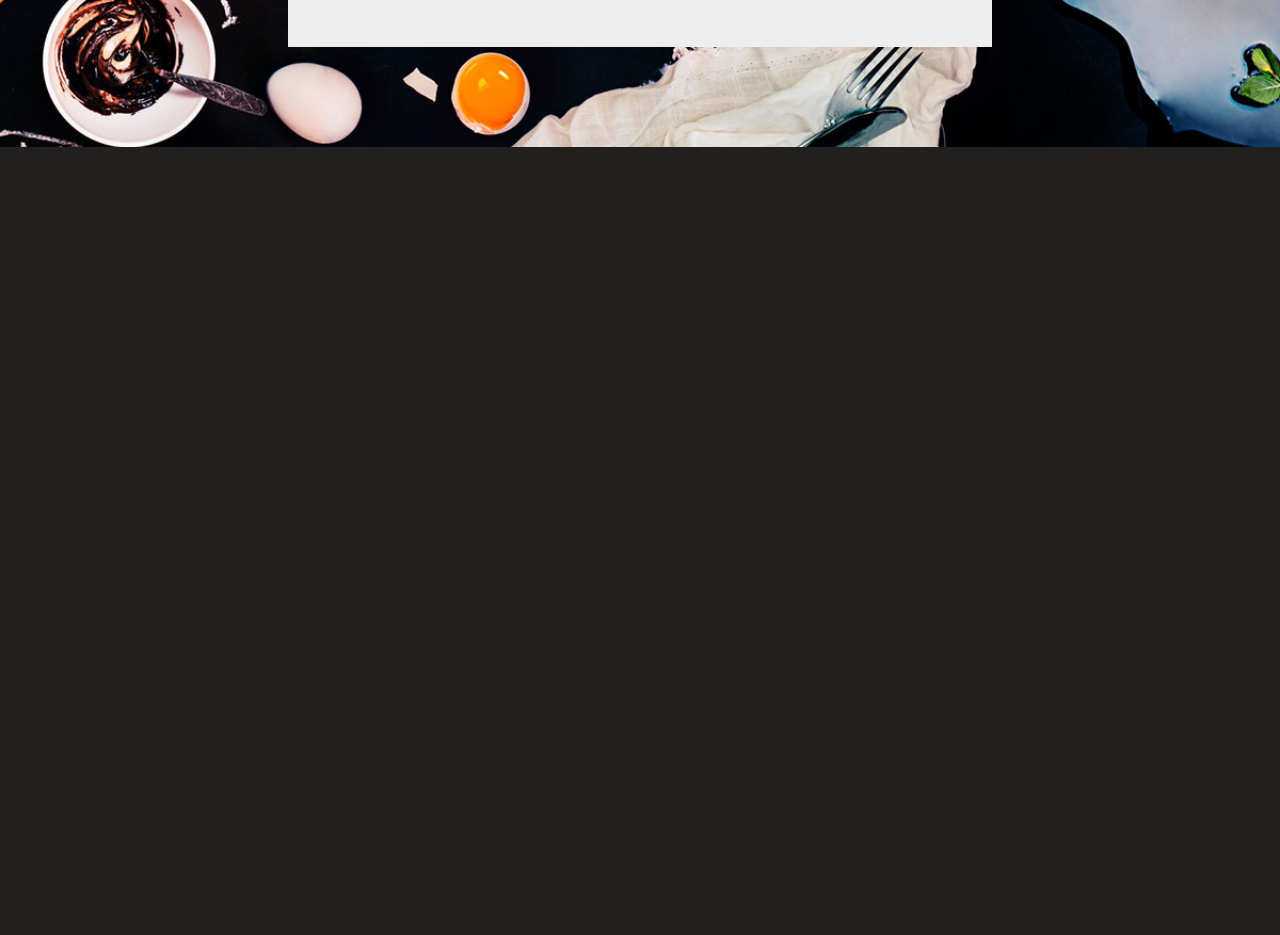
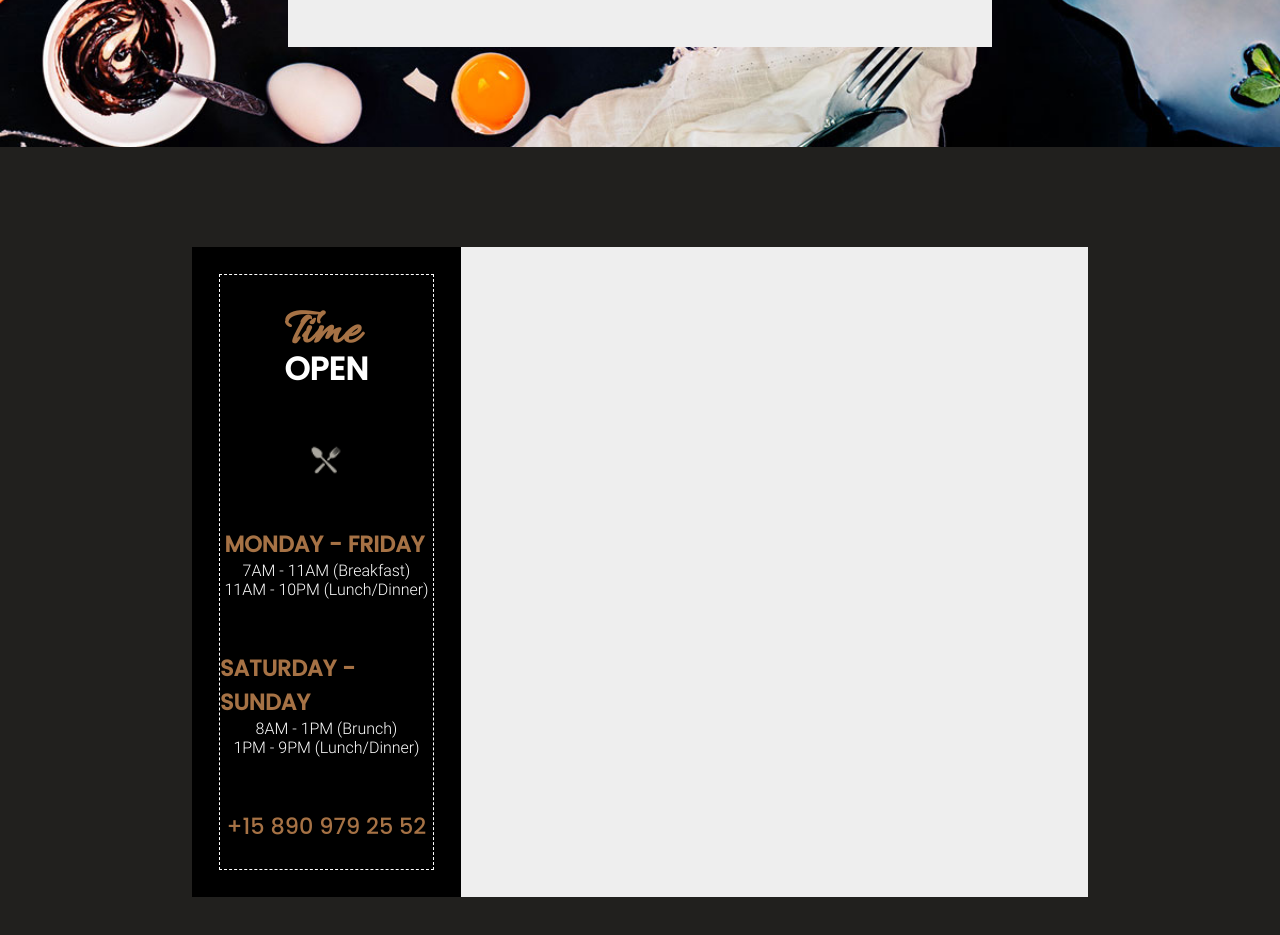
Before and after one commit to jeyson08/le-resto, a plain HTML site: page index.html in a window 1280 px wide. Shown: the part 2656-3591 px from the top of the page. Before the commit the page ends 2903 px from the top, so only its background shows below. Drawn offline with Linux system fonts and the light colour scheme.

Commit message:
booking-left

```diff
--- a/assets/styles/_settings.scss
+++ b/assets/styles/_settings.scss
@@ -17,6 +17,8 @@ $color1: #a67245;
 $color2: #eeeeee;
 $color3: #a9a69e;
 $color4: #21201e;
+$color5: black;
+$color6: white;
 $font1: "allura";
 $font2: "poppins";
 $font3: "roboto";
--- a/assets/styles/index.scss
+++ b/assets/styles/index.scss
@@ -2,3 +2,4 @@
 @import "layouts/header";
 @import "layouts/discover";
 @import "layouts/menus";
+@import "layouts/booking";
--- /dev/null
+++ b/assets/styles/layouts/_booking.scss
@@ -0,0 +1,59 @@
+section.booking {
+  background: $color5;
+  height: 650px;
+  width: 70%;
+  margin: 0 auto 100px;
+  display: grid;
+  grid-template-columns: 30% 70%;
+
+  .booking-left {
+    border: 1px dashed $color6;
+    margin: 10%;
+    display: flex;
+    justify-content: space-around;
+    align-items: center;
+    flex-direction: column;
+
+    h2 {
+      color: $color6;
+      font-family: $font2;
+      font-size: 2rem;
+      text-transform: uppercase;
+    }
+
+    h3 {
+      color: $color1;
+      text-transform: capitalize;
+      font-family: $font1;
+      font-size: 3.2rem;
+      margin-bottom: -20px;
+    }
+
+    h4 {
+      color: $color1;
+      font-family: $font2;
+      font-size: 1.4rem;
+      text-transform: uppercase;
+    }
+
+    p {
+      color: white;
+      font-family: $font3;
+      text-align: center;
+    }
+
+    p:last-of-type:not(.week p, .weekend p) {
+      color: $color1;
+      font-family: $font2;
+      font-size: 1.4rem;
+    }
+
+    img {
+      transform: scale(1.2);
+    }
+  }
+
+  .booking-right {
+    background: $color2;
+  }
+}
--- a/index.html
+++ b/index.html
@@ -139,5 +139,27 @@
       </div>
       <div class="bg-img"></div>
     </section>
+
+    <section class="booking">
+      <div class="booking-left">
+        <div class="title">
+          <h3>time</h3>
+          <h2>open</h2>
+        </div>
+        <img src="./assets/img/ic-plate.png" alt="le resto" />
+        <div class="week">
+          <h4>monday - friday</h4>
+          <p>7AM - 11AM (Breakfast)</p>
+          <p>11AM - 10PM (Lunch/Dinner)</p>
+        </div>
+        <div class="weekend">
+          <h4>saturday - sunday</h4>
+          <p>8AM - 1PM (Brunch)</p>
+          <p>1PM - 9PM (Lunch/Dinner)</p>
+        </div>
+        <p>+15 890 979 25 52</p>
+      </div>
+      <div class="booking-right"></div>
+    </section>
   </body>
 </html>
```
Also changed, not shown: assets/styles/index.css, 1 other file.
